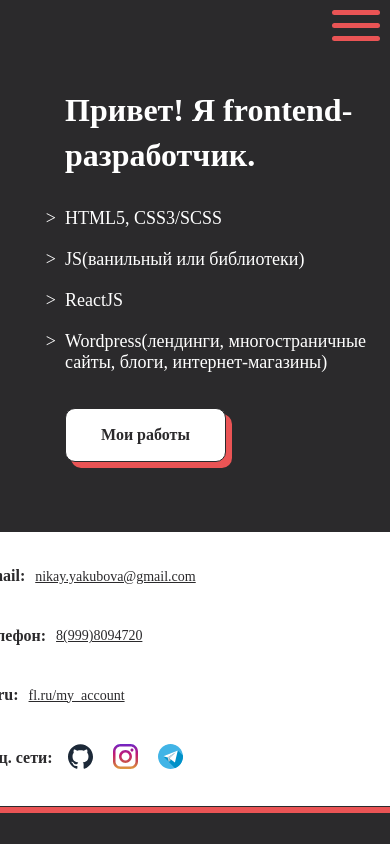
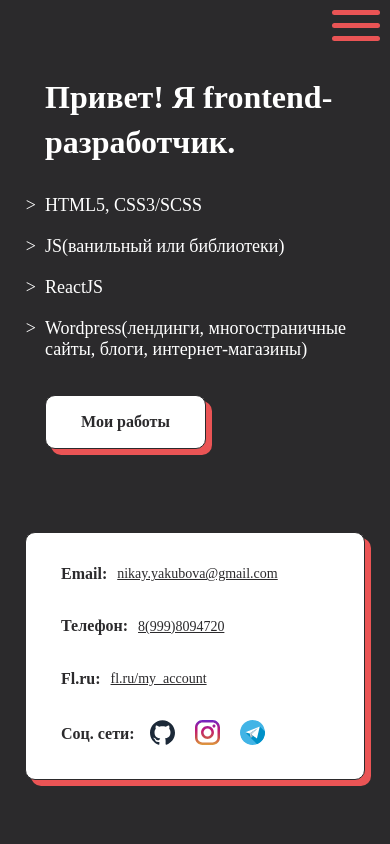
Before and after one commit to nikay666/portfolio, a React (Create React App) app: page / in a window 390 px wide. Shown: the top 844 px of the page. Built offline with nearby package versions, Linux system fonts and the light colour scheme.

Commit message:
Исправлены  размеры и анимация для  мобильной  версии  contact__window

```diff
--- a/src/App.scss
+++ b/src/App.scss
@@ -27,6 +27,25 @@
 }
 address{
     font-style: normal;
+}
+
+.contact__window{
+    background-color: $white;
+    border-radius: $br;
+    border: 1px solid $dark;
+    padding: 30px 60px;
+    box-shadow: 6px 6px 0px 0px $primary;
+    display: flex;
+    flex-wrap: wrap;
+
+    min-width: 464px;
+    min-height: 276px;
+
+    @include animationFromRight;
+
+    .contact__item{
+        width: 100%;
+    }
 }
 
 .welcome{
@@ -63,8 +82,10 @@ address{
     @media(max-width: 1140px){
         flex-wrap: wrap;
         gap: 0  0;
+
         &__box{
             margin-top: 15%;
+            @include animationToUp;
             &-buttons{
                 margin-top: 25px;
             }
@@ -74,6 +95,7 @@ address{
             width: 100%;
 
             gap: 15px;
+            @include animationToUp;
 
             .contact__item{
                 width: 48%;
@@ -82,6 +104,9 @@ address{
     }
     @media(max-width: 768px){
         .contact__window{
+            min-width: auto;
+            min-height: auto;
+
             gap: 0;
             .contact__item{
                 width: 100%;
@@ -108,25 +133,6 @@ address{
         }
     }
 
-}
-
-.contact__window{
-    background-color: $white;
-    border-radius: $br;
-    border: 1px solid $dark;
-    padding: 30px 60px;
-    box-shadow: 6px 6px 0px 0px $primary;
-    display: flex;
-    flex-wrap: wrap;
-
-    min-width: 464px;
-    min-height: 276px;
-
-    @include animationFromRight;
-
-    .contact__item{
-        width: 100%;
-    }
 }
 
 .content{
--- a/src/animations.scss
+++ b/src/animations.scss
@@ -15,3 +15,12 @@
         transform: translate(0, 0);
     }
 }
+
+@keyframes toUp{
+    to{
+        transform: translate(0, -20px);
+    }
+    from{
+        transform: translate(0, 0);
+    }
+}
--- a/src/mixins.scss
+++ b/src/mixins.scss
@@ -30,3 +30,8 @@
     transform: translate(20px, 0);
     animation: fromLeft 1.5s ease;
 }
+
+@mixin animationToUp{
+    transform: translate(0, -20px);
+    animation: toUp 1.5s ease;
+}
```
